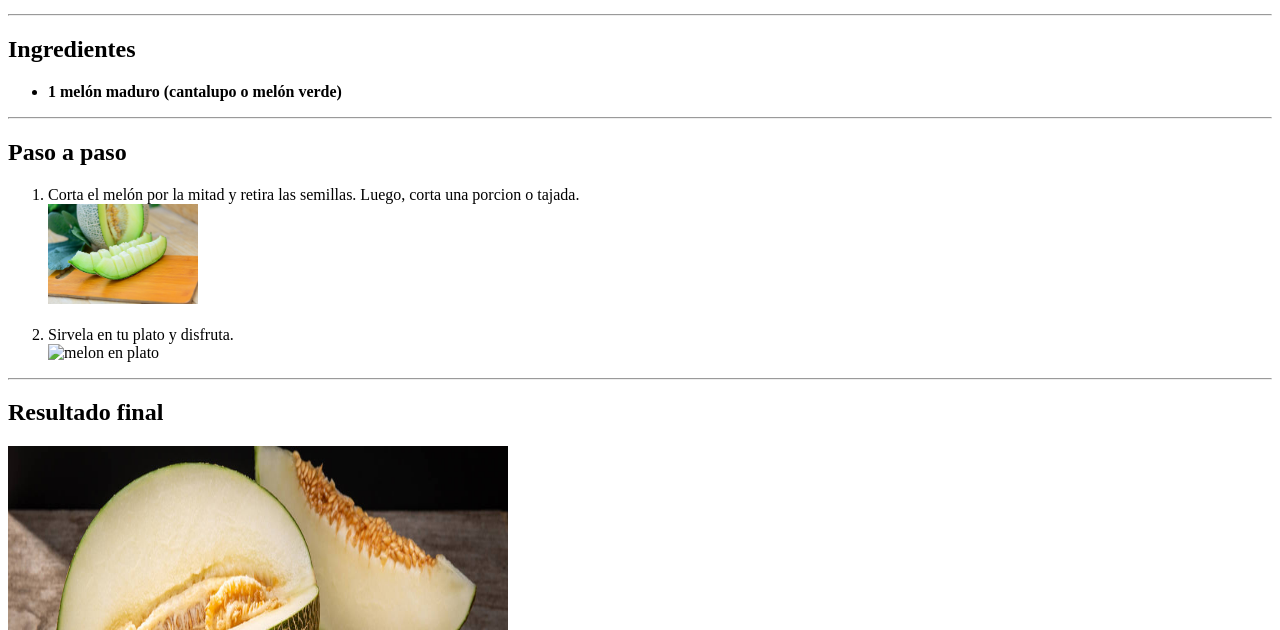
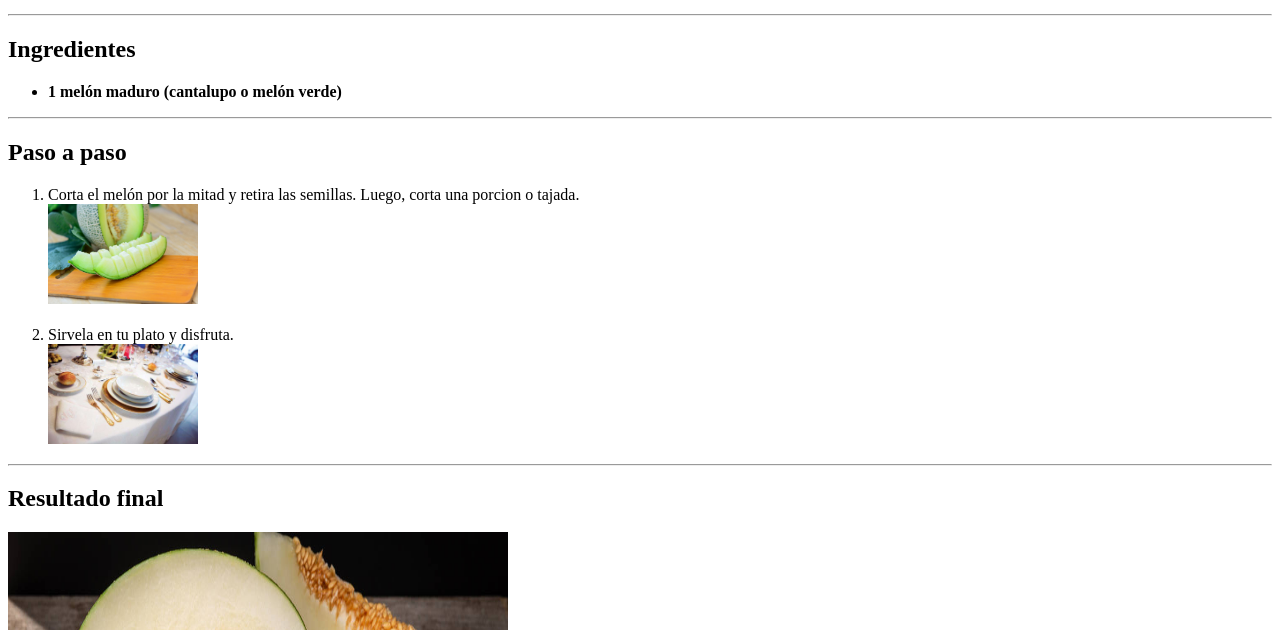
Before and after one commit to MarcosYelamos/M4_UF1_A5_Mi-men-saludable, a plain HTML site: page postre.html in a window 1280 px wide. Shown: the part 170-800 px from the top of the page. Drawn offline with Linux system fonts and the light colour scheme.

Commit message:
arreglando errores

```diff
--- a/postre.html
+++ b/postre.html
@@ -30,7 +30,7 @@
         <br>
         <br>
         <li>Sirvela en tu plato y disfruta.</li>
-        <img height="100px" src="./img/paso8ma.jpg" alt="melon en plato">
+        <img height="100px" src="./img/paso8ma.jpeg" alt="melon en plato">
     </ol>
     <hr>
     <h2 id="result">Resultado final</h2>
```
